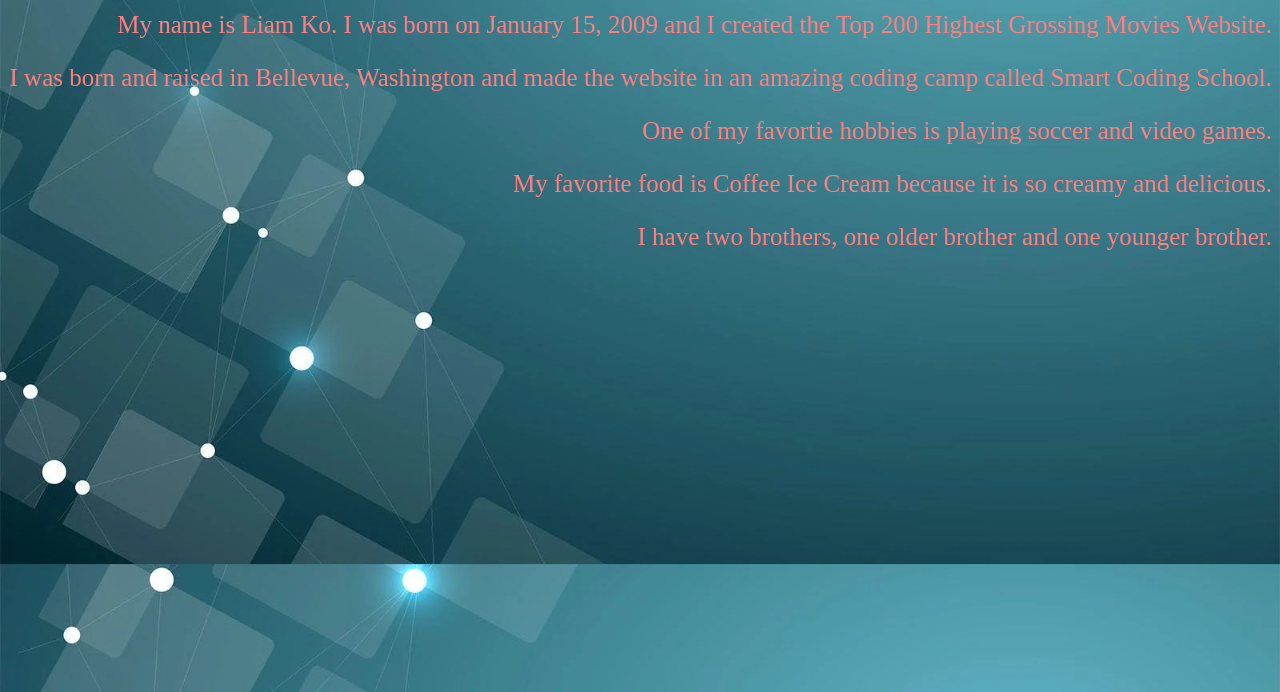
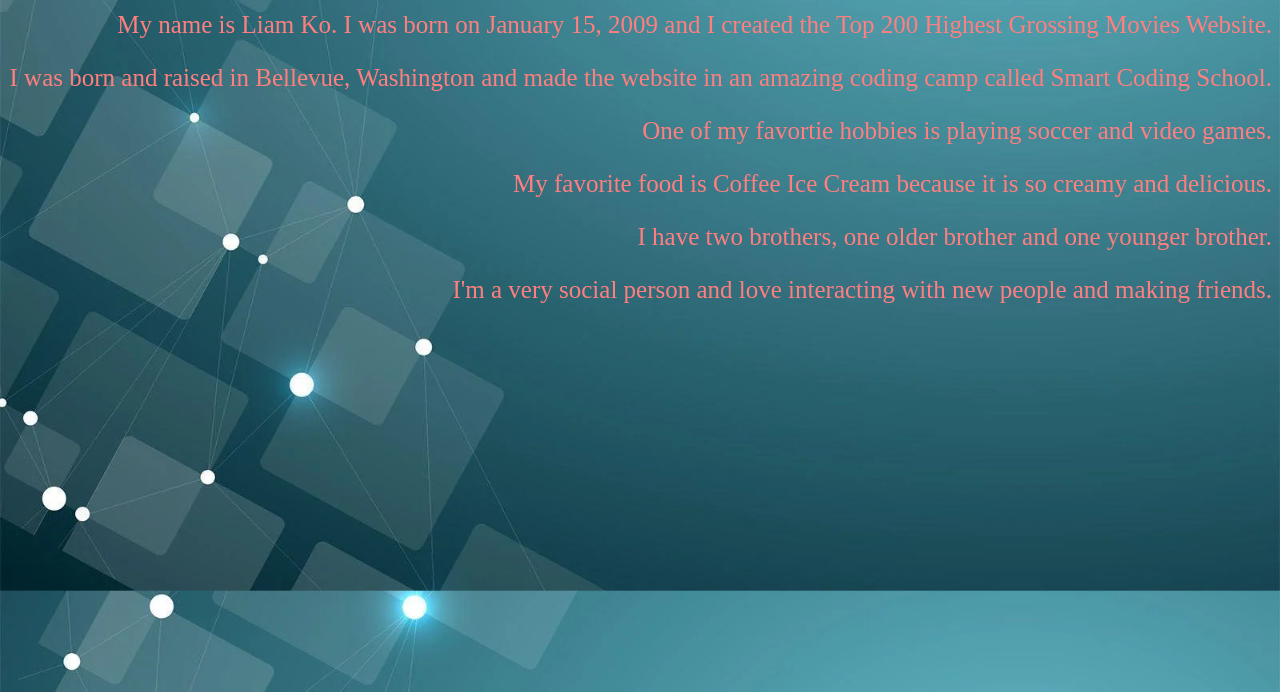
Before and after one commit to LiamKo1/About-Me, a plain HTML site: page About-Me-main/index.html in a window 1280 px wide. Shown: the part 108-800 px from the top of the page. Drawn offline with Linux system fonts and the light colour scheme.

Commit message:
minor change

```diff
--- a/About-Me-main/index.html
+++ b/About-Me-main/index.html
@@ -12,5 +12,6 @@
     <p>One of my favortie hobbies is playing soccer and video games.</p>
     <p>My favorite food is Coffee Ice Cream because it is so creamy and delicious.</p>
     <p>I have two brothers, one older brother and one younger brother.</p>
+    <p>I'm a very social person and love interacting with new people and making friends.</p>
 </body>
 </html>
```
